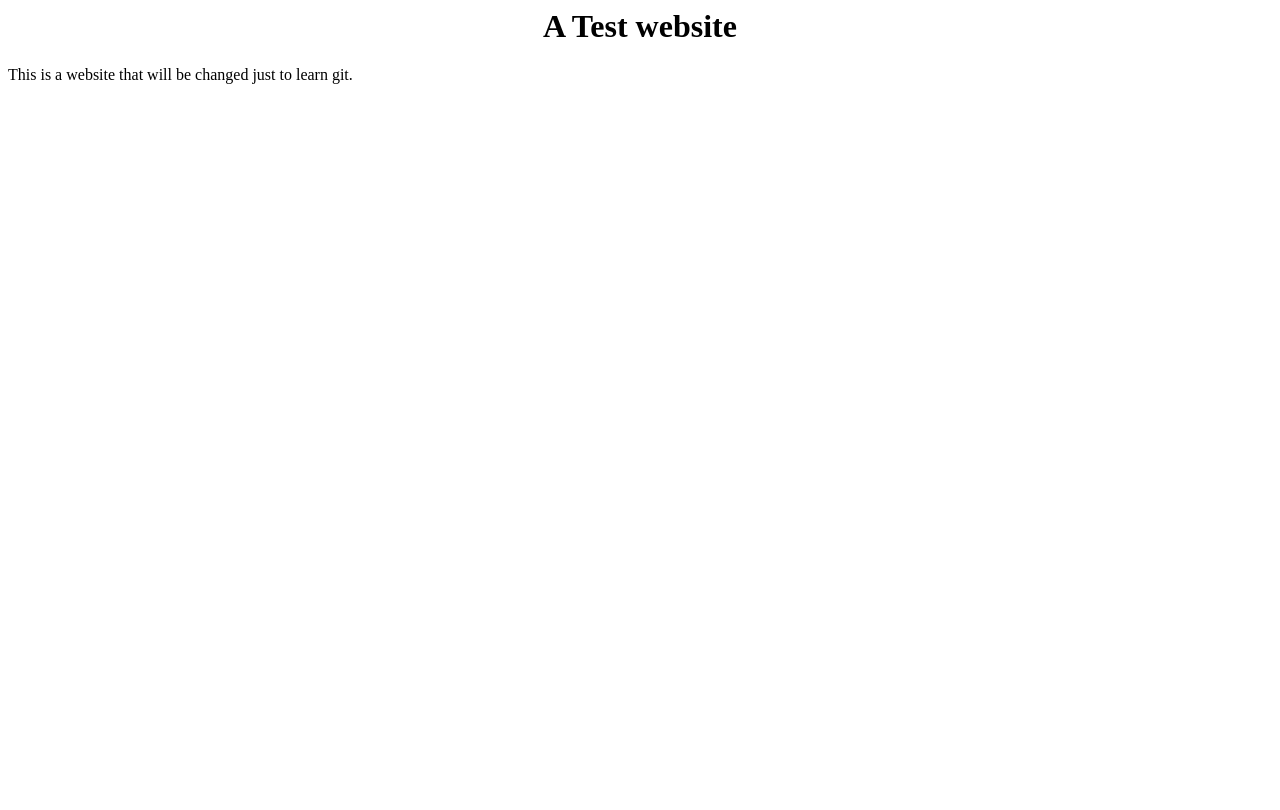
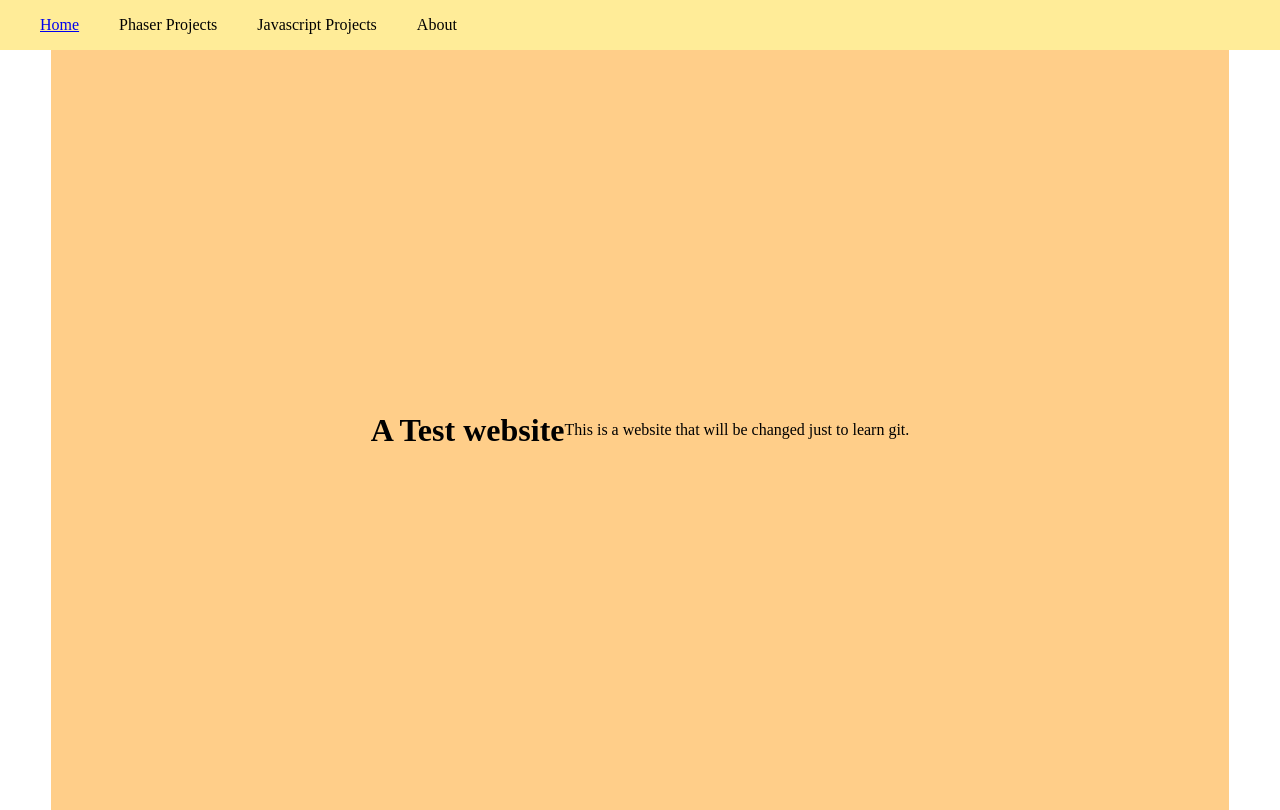
Before and after one commit to D-Parkinson1/hello-world, a website: page index.html in a window 1280 px wide. Drawn offline with nearby package versions, Linux system fonts and the light colour scheme; no server answers.

Commit message:
Restructured directory

```diff
--- a/index.html
+++ b/index.html
@@ -1,11 +1,33 @@
 <html>
   <head>
     <title>Test Website</title>
+    <link rel="stylesheet" type="text/css" href="web.css" />
+    <script src="/socket.io/socket.io.js"></script>
   </head>
+
+  <script>
+    var socket = io();
+  </script>
+
   <body>
-    <h1 align="center">A Test website</h1>
+    <header>
+      <nav>
+        <li id="navList">
+          <ul><a href="test">Home</a></ul>
+          <ul>Phaser Projects</ul>
+          <ul>Javascript Projects</ul>
+          <ul id="right-nav">About</ul>
+        </li>
+      </nav>
+    </header>
+    <main class="wrapper">
+
+
+
+    <h1>A Test website</h1>
     <p>
       This is a website that will be changed just to learn git.
-    </P>
+    </p>
+    </main>
   </body>
 </html>
```
